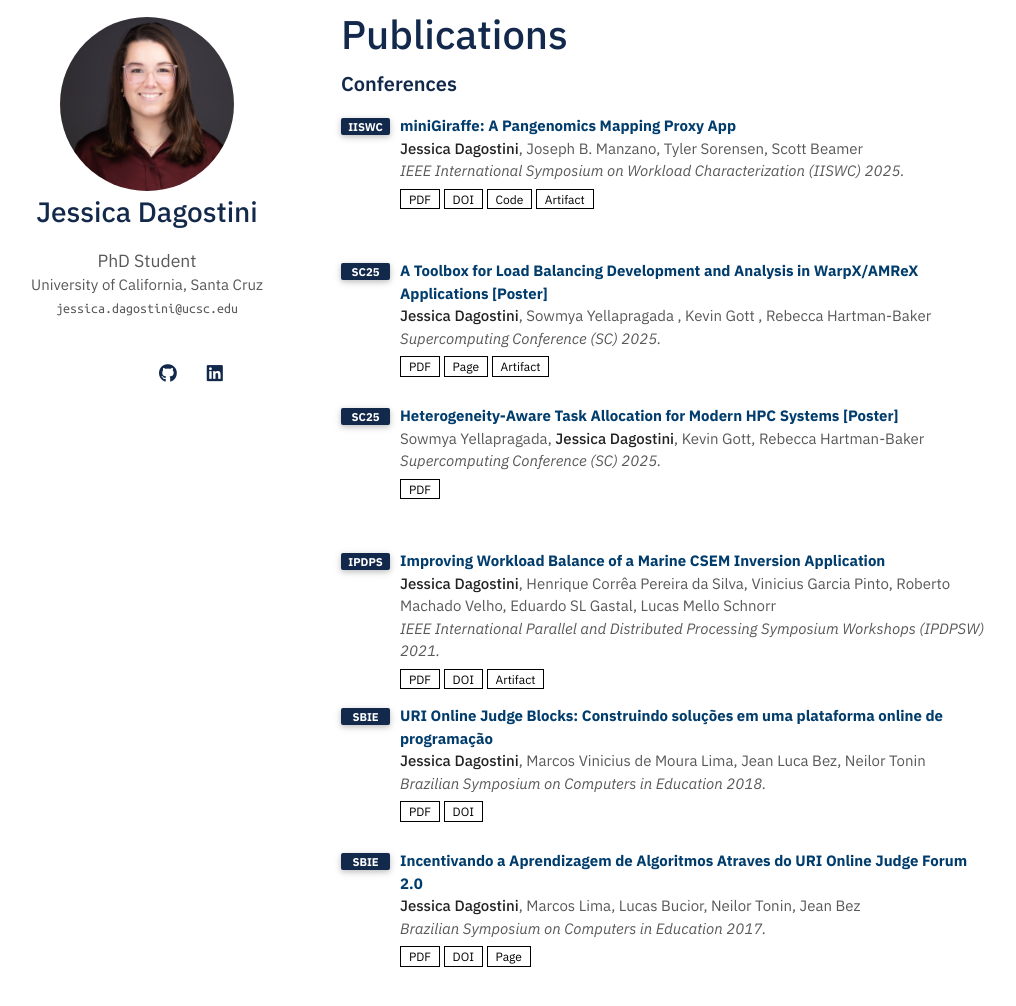
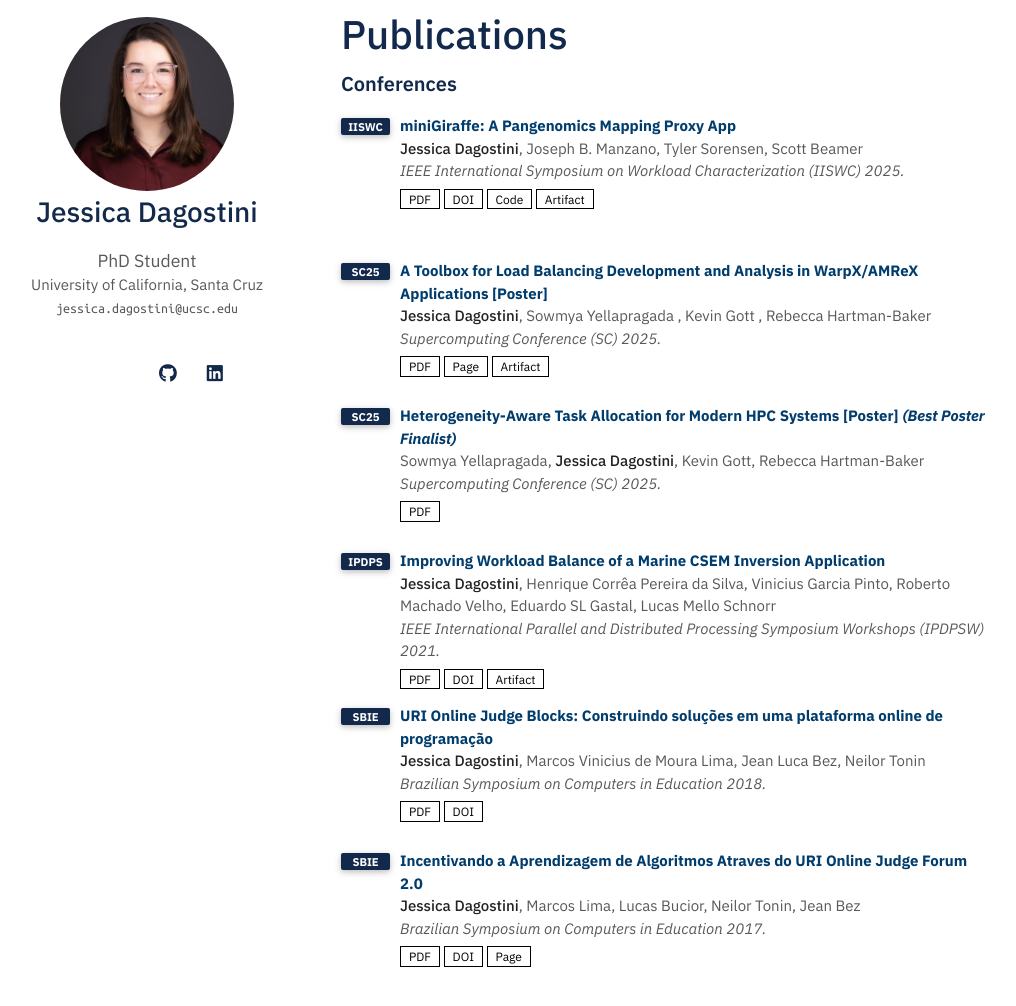
Before and after one commit to jessdagostini/jessdagostini.github.io, a Jekyll site: the page built from publications.md, in a window 1280 px wide and 1139 px high, cut to the strip 66-1072 px from the top of the window. Shown: the whole strip, without its empty margins (129-1145 px from the left). Built offline with Jekyll 4.4.1, drawn with Linux system fonts in a browser that asks for light colours; a style sheet for code colours, icons or effects is not loaded.

Commit message:
Updating publications

```diff
--- a/_data/publications.yml
+++ b/_data/publications.yml
@@ -16,7 +16,7 @@ conferences:
     page: https://jessdagostini.github.io/lb-toolbox-amrex-sc-poster/
     artifact: https://doi.org/10.5281/zenodo.17156075
 
-  - title: "Heterogeneity-Aware Task Allocation for Modern HPC Systems [Poster]"
+  - title: "Heterogeneity-Aware Task Allocation for Modern HPC Systems [Poster] <em>(Best Poster Finalist)</em>"
     authors: Sowmya Yellapragada, <strong>Jessica Dagostini</strong>, Kevin Gott, Rebecca Hartman-Baker
     conference_short: SC25
     conference: Supercomputing Conference (SC) 2025.
```
